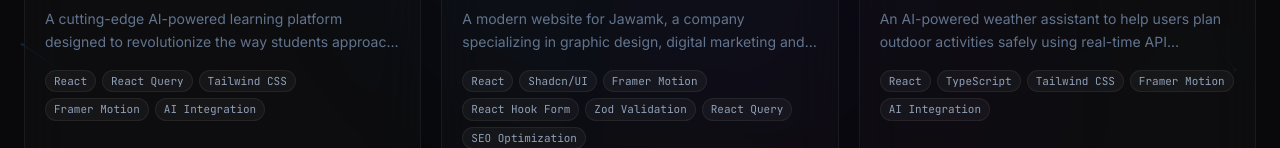
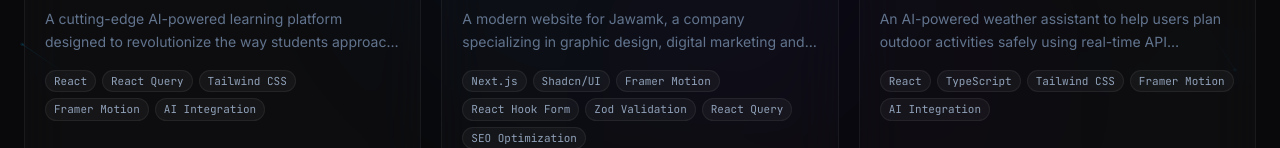
Before and after one commit to MennaBashir/newportfolio, a React (Vite) app: page /projects in a window 1280 px wide. Shown: the part 652-800 px from the top of the page. Built offline with nearby package versions, Linux system fonts and the light colour scheme.

Commit message:
update section achievements

```diff
--- a/src/assets/data.ts
+++ b/src/assets/data.ts
@@ -137,7 +137,7 @@ export const PROJECTS = [
       "A modern website for Jawamk, a company specializing in graphic design, digital marketing and web development, site showcasing their projects and services, a blog for news and articles, an about us section detailing company , and a testimonials section displaying customer reviews and feedback.",
     category: "React/Next.js",
     tech: [
-      "React",
+      "Next.js",
       "Shadcn/UI",
       "Framer Motion",
       "React Hook Form",
--- a/src/components/Achievements.tsx
+++ b/src/components/Achievements.tsx
@@ -201,7 +201,7 @@ const achievements: Achievement[] = [
     tag: "Open Source Contributor",
     description:
       "Implemented Dark Mode for AboutCode website, enhancing user experience . The feature was merged in another PR and is now live, receiving positive feedback from the community.",
-    techTags: ["React",  "Dark Mode", "UI/UX"],
+    techTags: ["JavaScript",  "Dark Mode", "UI/UX"],
     accentColor: "#3b82f6",
     status: { label: "Merged", color: "#a855f7" },
     buttons: [
```
